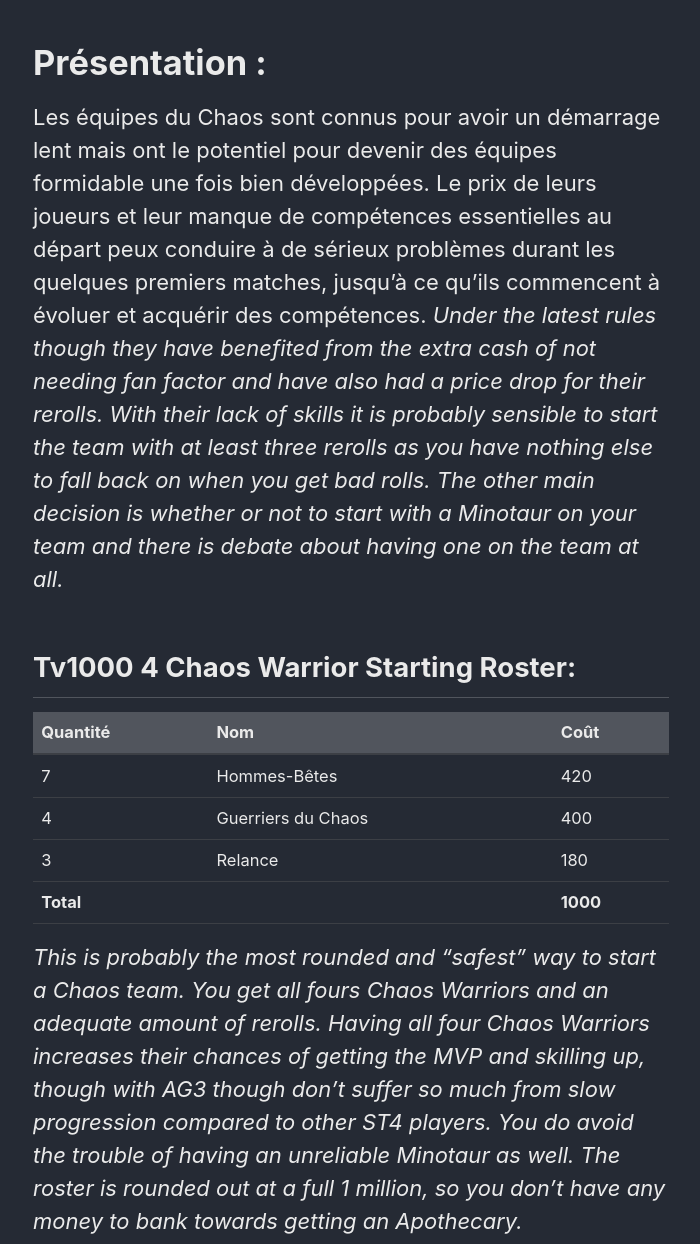
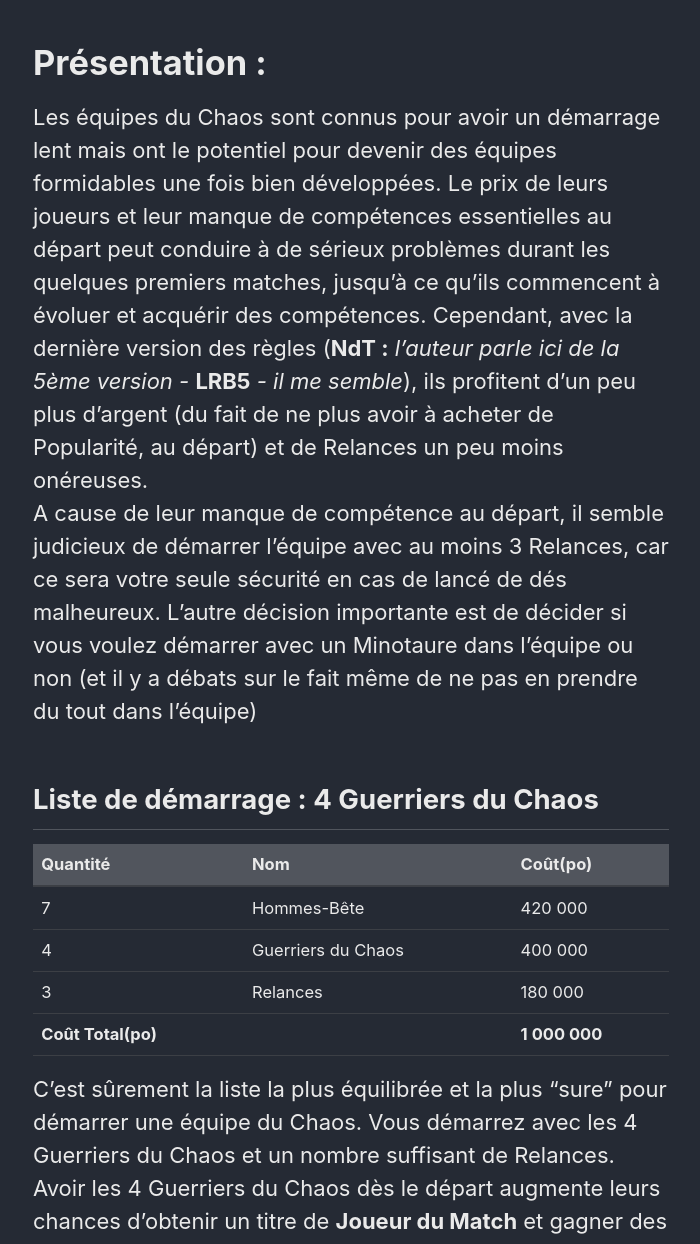
Before and after one commit to kaptain-kavern/traductionbloodbowl, a Jekyll site: the page built from _trad/bbtactics/listes_demarrage_1000TV/Chaos.md, in a window 1280 px wide and 1400 px high, scrolled down 236 px. Shown: the part 156-1400 px from the top of the window, without its empty margins (289-989 px from the left). Built offline with Jekyll 4.4.1, drawn with Linux system fonts in a browser that asks for light colours; comment, search, counter and statistics services are not loaded; some of the changed text lies outside the part shown.

Commit message:
Un peu plus de trad

```diff
--- a/_trad/bbtactics/listes_demarrage_1000TV/Chaos.md
+++ b/_trad/bbtactics/listes_demarrage_1000TV/Chaos.md
@@ -8,61 +8,62 @@
 ---
 # Présentation :
 
-Les équipes du Chaos sont connus pour avoir un démarrage lent mais ont le potentiel pour devenir des équipes formidable une fois bien développées. Le prix de leurs joueurs et leur manque de compétences essentielles au départ peux conduire à de sérieux problèmes durant les quelques premiers matches, jusqu’à ce qu'ils commencent à évoluer et acquérir des compétences.
-*Under the latest rules though they have benefited from the extra cash of not needing fan factor and have also had a price drop for their rerolls. With their lack of skills it is probably sensible to start the team with at least three rerolls as you have nothing else to fall back on when you get bad rolls. The other main decision is whether or not to start with a Minotaur on your team and there is debate about having one on the team at all.*
+Les équipes du Chaos sont connus pour avoir un démarrage lent mais ont le potentiel pour devenir des équipes formidables une fois bien développées. Le prix de leurs joueurs et leur manque de compétences essentielles au départ peut conduire à de sérieux problèmes durant les quelques premiers matches, jusqu’à ce qu'ils commencent à évoluer et acquérir des compétences. Cependant, avec la dernière version des règles (**NdT :** *l'auteur parle ici de la 5ème version -* **LRB5** *- il me semble*), ils profitent d'un peu plus d'argent (du fait de ne plus avoir à acheter de Popularité, au départ) et de Relances un peu moins onéreuses.
+A cause de leur manque de compétence au départ, il semble judicieux de démarrer l'équipe avec au moins 3 Relances, car ce sera votre seule sécurité en cas de lancé de dés malheureux. L'autre décision importante est de décider si vous voulez démarrer avec un Minotaure dans l'équipe ou non (et il y a débats sur le fait même de ne pas en prendre du tout dans l'équipe)
 
-## Tv1000 4 Chaos Warrior Starting Roster:
+## Liste de démarrage : 4 Guerriers du Chaos
 
-**Quantité** | **Nom** | **Coût**
+**Quantité** | **Nom** | **Coût(po)**
 --------|---------|---------
-7  | Hommes-Bêtes | 420
-4  | Guerriers du Chaos | 400
-3  | Relance | 180
-**Total** |   |  **1000**
+7  | Hommes-Bête | 420 000
+4  | Guerriers du Chaos | 400 000
+3  | Relances | 180 000
+**Coût Total(po)** |   |  **1 000 000**
 
-*This is probably the most rounded and “safest” way to start a Chaos team. You get all fours Chaos Warriors and an adequate amount of rerolls. Having all four Chaos Warriors increases their chances of getting the MVP and skilling up, though with AG3 though don’t suffer so much from slow progression compared to other ST4 players. You do avoid the trouble of having an unreliable Minotaur as well. The roster is rounded out at a full 1 million, so you don’t have any money to bank towards getting an Apothecary.*
+C'est sûrement la liste la plus équilibrée et la plus "sure" pour démarrer une équipe du Chaos. Vous démarrez avec les 4 Guerriers du Chaos et un nombre suffisant de Relances.
+Avoir les 4 Guerriers du Chaos dès le départ augmente leurs chances d'obtenir un titre de **Joueur du Match** et gagner des compétences; cependant avec une **Agilité** de 3, leur progression n'est pas aussi lente que les autres joueurs possédant 4 en **Force**.
+Pour le moment, vous vous évitez également les soucis que peuvent causer un Minotaure récalcitrant.
+Cette liste étant calibrée pour 1 000 000po, vous n'aurez plus d'argent de coté en prévision de l'achat d'un apothicaire (**NdT :** *sous-entendu, 1er achat obligatoire*).
 
+## Liste de démarrage : Minotaure
 
+**Quantité** | **Nom** | **Coût(po)**
+--------|---------|---------
+9  | Hommes-Bête | 540 000
+1  | Guerriers du Chaos | 100 000
+1  | Minotaure | 150 000
+3  | Relances | 180 000
+**Coût Total(po)** |   |  **970 000**
 
-## Tv1000 Minotaur Chaos Starting Roster:
+Cette liste inclut le Minotaure dès le départ, lui laissant plus de matches pour commencer à gagner des **Points de Star Player**; tout en vous laissant quand même 3 Relances. Cela signifie par contre que vous ne pouvez vous permettre d'aligner qu'un seul Guerrier du Chaos, donc globalement votre puissance d'attaque s'en retrouve diminuée.
+Vous avez tout de même le luxe de garder 30 000po en banque pour l'achat d'un Apothicaire, vous laissant de grandes chances de l'avoir dès le prochain match.
+Une autre possibilité est de laisser tomber le Guerrier du Chaos pour un 10ème Hommes-Bête et démarrer avec l'Apothicaire et 20 000po en banque. Ceci peux servir à garder un peu de cash au cas où le Minotaure se fait tuer ou sérieusement blesser.
 
-**Quantité** | **Nom** | **Coût**
+## Liste de démarrage : 4 Relances
+
+**Quantité** | **Nom** | **Coût(po)**
 --------|---------|---------
-9  | Beastmen | 540
-1  | Chaos Warrior | 100
-1 | Minotaur | 150
-3  | Relance | 180
-**Total** |   |  **970**
-
-*This roster gets the Minotaur in from the start giving him more games to start gaining SPP, whilst also leaving you with three rerolls. It does mean though that you can only afford to start with one Chaos Warrior so the overall strength is lower. You do have the luxury of 30k banked towards an Apothecary which makes it highly likely you can get one next game. Another option is to drop the Chaos Warrior for a tenth Beastman and starting with an Apothecary, with 20k banked. This can save you a big chunk of cash if the Minotaur gets killed or seriously injured.*
-
-
-
-## Tv1000 Reroll Heavy Chaos Starting Roster:
-
-**Quantité** | **Nom** | **Coût**
---------|---------|---------
-9  | Beastmen | 540
-2  | Chaos Warrior | 200
-4  | Relance | 240
-**Total** |   |  **980**
+9  | Hommes-Bête | 540 000
+2  | Guerriers du Chaos | 200 000
+4  | Relances | 240 000
+**Coût Total(po)** |   |  **980 000**
 
 *I always like to include reroll heavy options and seeing how Chaos do rely on rerolls early in their development you can give this option some consideration. Obviously there are drawbacks and for a Chaos starting team this means only being able to afford two Chaos Warriors. Whilst your overall strength is lower you will save money saving up for more Warriors compared to rerolls and having four rerolls can speed up development of your players. You also get 20k banked towards your Apothecary, with the flexibility of horns on all the Beastmen I favour this line-up. In shorter leagues it may not be quite so effective as long term ones though.*
 
 
 
-## Tv1000 Reroll Light Chaos Starting Roster:
+## Liste de démarrage : 2 Relances
 
-**Quantité** | **Nom** | **Coût**
+**Quantité** | **Nom** | **Coût(po)**
 --------|---------|---------
-7  | Beastmen | 420
-3  | Chaos Warrior | 300
-1 | Minotaur | 150
-2  | Relance | 120
-**Total** |   |  **990**
+7  | Hommes-Bête | 420 000
+3  | Guerriers du Chaos | 300 000
+1  | Minotaure | 150 000
+2  | Relances | 120 000
+**Coût Total(po)** |   |  **990 000**
 
-*The last main choice is to go light on rerolls and really front load your team with all the strong players. I don’t like this choice due to the lack of core skills the team starts with, that doesn’t mean that it can’t work though. An early death before you get an Apothecary can be costly as well. There is an option to swap the Minotaur for the fourth Chaos Warrior and then you can afford to start with an Apothecary as well. Either of those options will leave you for 10k in the treasury to put towards whatever you choose to purchase next. *
+*The last main choice is to go light on rerolls and really front load your team with all the strong players. I don’t like this choice due to the lack of core skills the team starts with, that doesn’t mean that it can’t work though. An early death before you get an Apothecary can be costly as well. There is an option to swap the Minotaur for the fourth Chaos Warrior and then you can afford to start with an Apothecary as well. Either of those options will leave you for 10k in the treasury to put towards whatever you choose to purchase next.*
 
 
 # En résumé :
-The starting roster for a Chaos team offers you a few options, and I’ve pointed out what you should consider, along with the advantages and disadvantages of each option. The other things to consider are the length of the league you are playing in and also the other races you will be facing. If you are playing in a fairly bash heavy environment, then getting more stronger players to start with could be useful for example. If you are stuck though, you can’t really go wrong with the first option.
+*The starting roster for a Chaos team offers you a few options, and I’ve pointed out what you should consider, along with the advantages and disadvantages of each option. The other things to consider are the length of the league you are playing in and also the other races you will be facing. If you are playing in a fairly bash heavy environment, then getting more stronger players to start with could be useful for example. If you are stuck though, you can’t really go wrong with the first option.*
```
